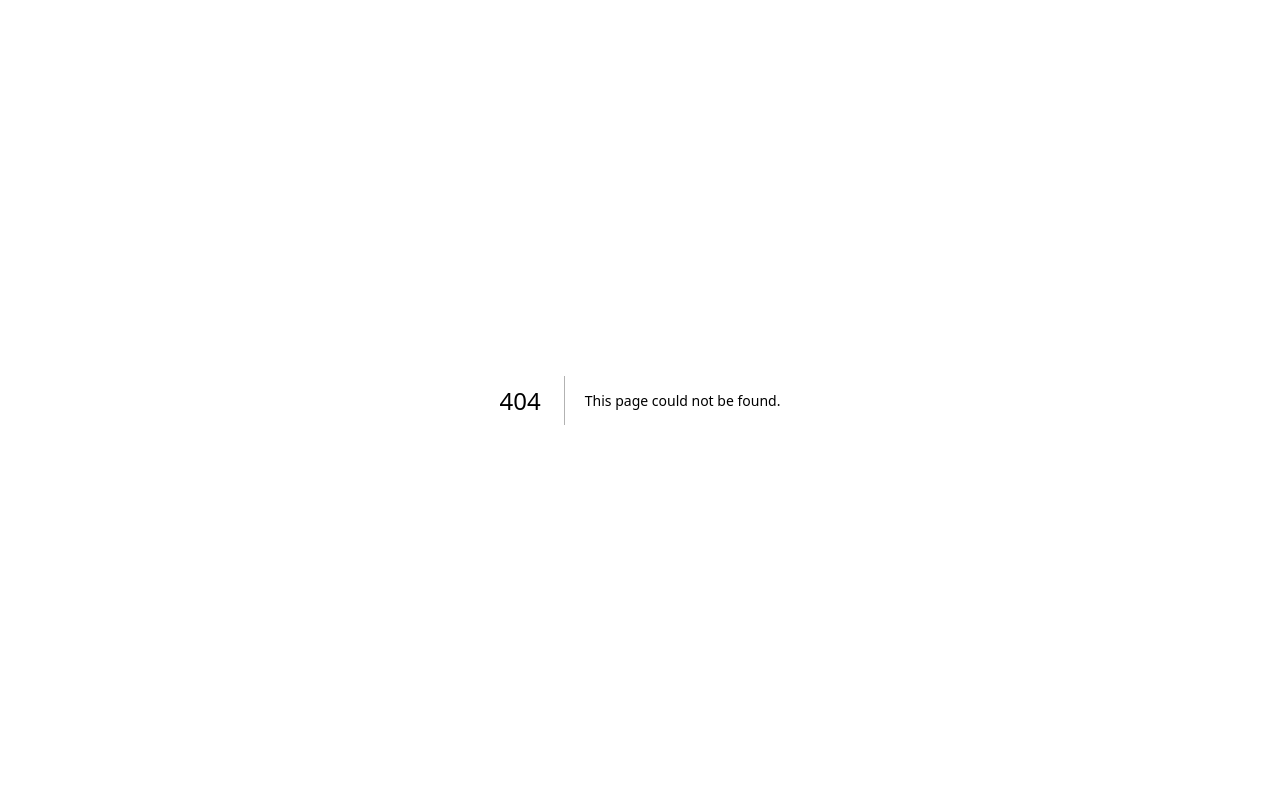
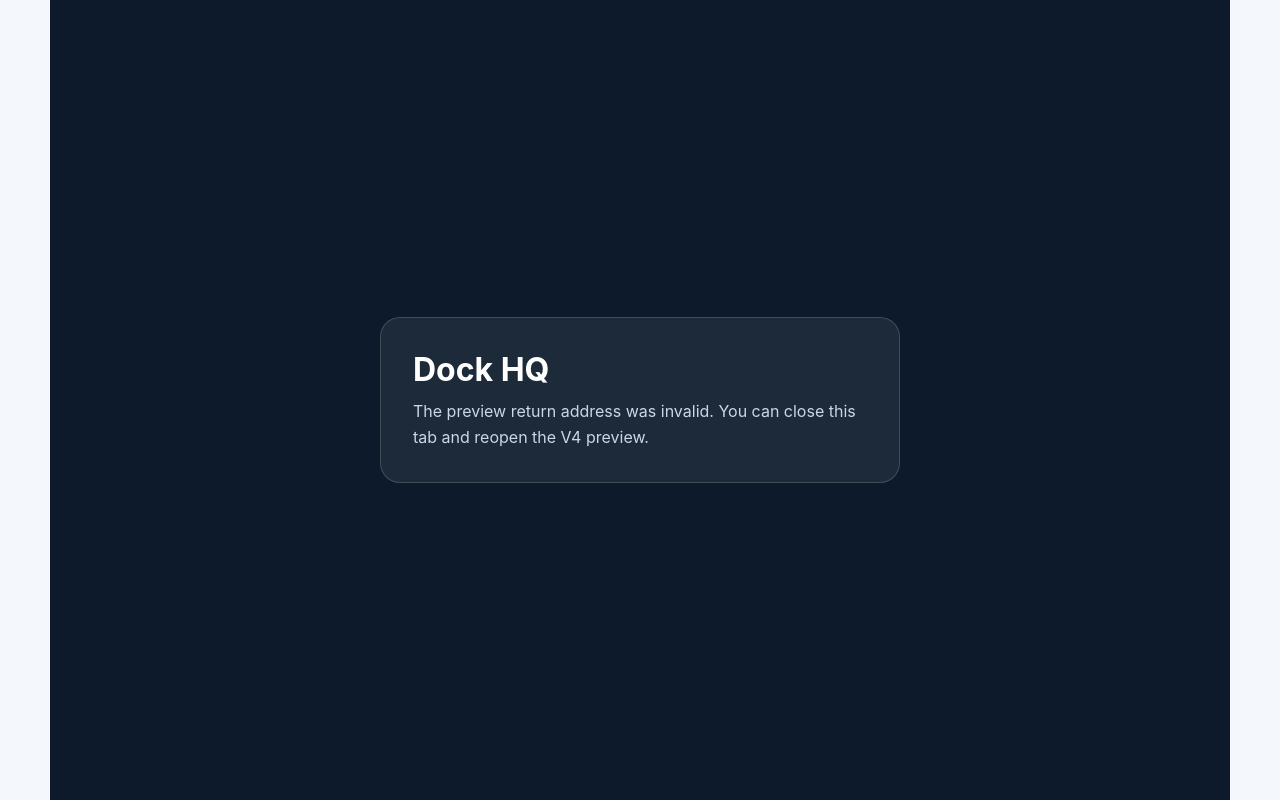
Before and after one commit to mywargarden/dock-production-mvp, a Next.js app in the folder dock-admin-app/: page /auth/preview-return in a window 1280 px wide. Before the commit this address had no page. Built offline with nearby package versions, Linux system fonts and the light colour scheme.

Commit message:
Add safe OAuth bridge for protected HQ previews

```diff
--- /dev/null
+++ b/dock-admin-app/src/app/auth/preview-return/page.tsx
@@ -0,0 +1,42 @@
+'use client'
+
+import { useEffect, useState } from 'react'
+
+function safeReturnTarget(raw: string | null) {
+  if (!raw) return null
+  try {
+    const url = new URL(raw)
+    const allowedHost = /^dock-production-[a-z0-9-]+-anchor-technologies\.vercel\.app$/i.test(url.hostname)
+    const allowedPath = url.pathname === '/hq-v4-test'
+    if (!allowedHost || !allowedPath || url.protocol !== 'https:') return null
+    return url.toString()
+  } catch {
+    return null
+  }
+}
+
+export default function PreviewReturnPage() {
+  const [message, setMessage] = useState('Returning to Dock HQ V4...')
+
+  useEffect(() => {
+    const params = new URLSearchParams(window.location.search)
+    const returnTo = safeReturnTarget(params.get('returnTo'))
+    if (!returnTo) {
+      setMessage('The preview return address was invalid. You can close this tab and reopen the V4 preview.')
+      return
+    }
+
+    const destination = new URL(returnTo)
+    destination.hash = window.location.hash
+    window.location.replace(destination.toString())
+  }, [])
+
+  return (
+    <main style={{minHeight:'100vh',display:'grid',placeItems:'center',background:'#0c1a2b',color:'#fff',fontFamily:'Inter,system-ui,sans-serif',padding:24}}>
+      <section style={{maxWidth:520,padding:32,border:'1px solid rgba(255,255,255,.16)',borderRadius:20,background:'rgba(255,255,255,.07)'}}>
+        <h1 style={{margin:'0 0 10px'}}>Dock HQ</h1>
+        <p style={{margin:0,color:'#c9d7e7',lineHeight:1.6}}>{message}</p>
+      </section>
+    </main>
+  )
+}
```
